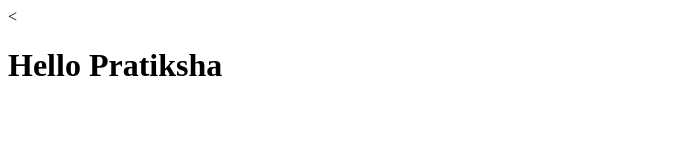
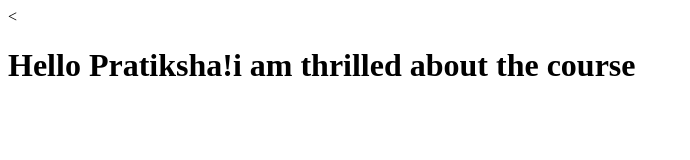
Before and after one commit to Pratiksha-555/coursera-test, a plain HTML site: page index.html in a window 1280 px wide. Shown: the whole page, without its empty margins (0-690 px from the left). Drawn offline with Linux system fonts and the light colour scheme.

Commit message:
Next version of web file.

```diff
--- a/index.html
+++ b/index.html
@@ -5,7 +5,7 @@
     <title>Hello Pratiksha</title>
   </head>
   <body>
-    <h1>Hello Pratiksha</h1>
+    <h1>Hello Pratiksha!i am thrilled about the course</h1>
 
   </body>
 </html>
```
